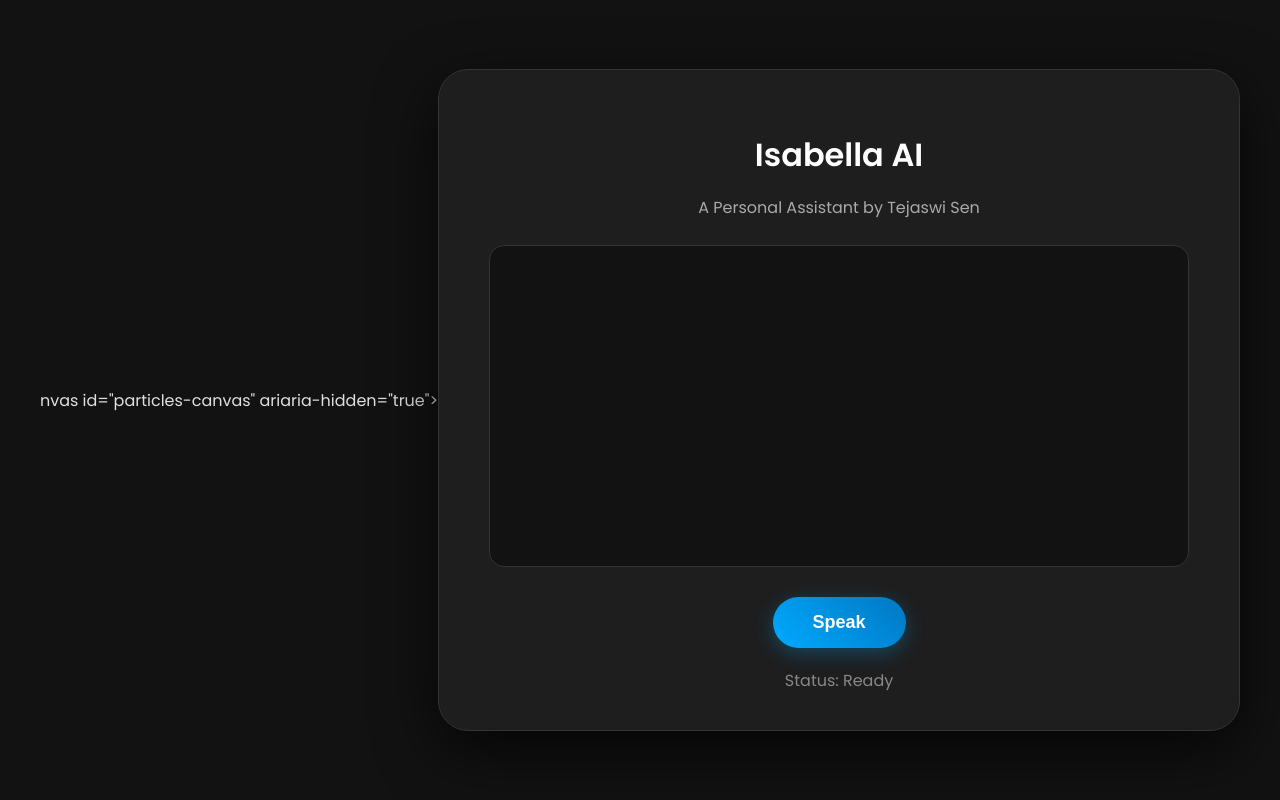
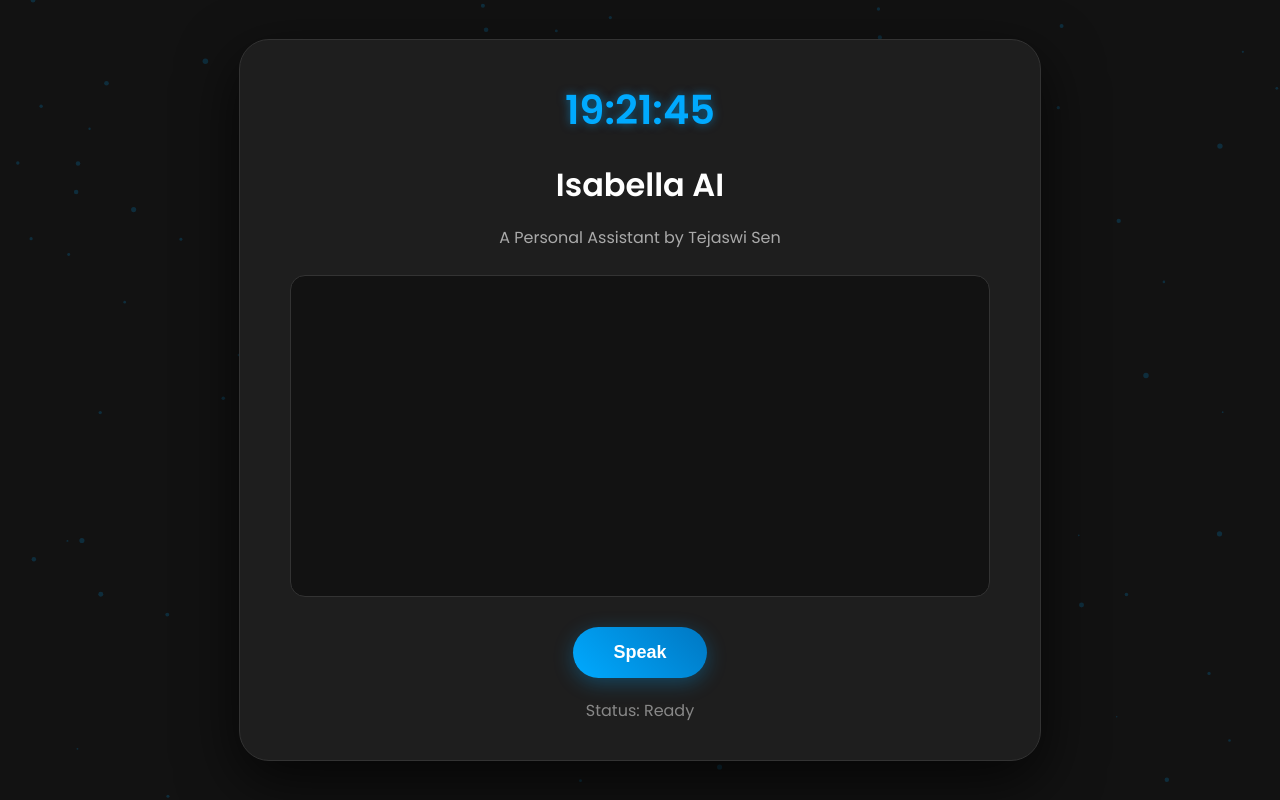
Before and after one commit to tejaswiiiiiisen/chatbot, a plain HTML site: page index.html in a window 1280 px wide. Drawn offline with Linux system fonts and the light colour scheme.

Commit message:
Update index.html

```diff
--- a/index.html
+++ b/index.html
@@ -89,7 +89,7 @@
     </style>
 </head>
 <body>
-    nvas id="particles-canvas" ariaria-hidden="true"></canvas>
+    <canvas id="particles-canvas" aria-hidden="true"></canvas>
     <div class="container" role="region" aria-label="Isabella AI assistant">
         <div id="clock" aria-live="polite"></div>
         <h1>Isabella AI</h1>
```
